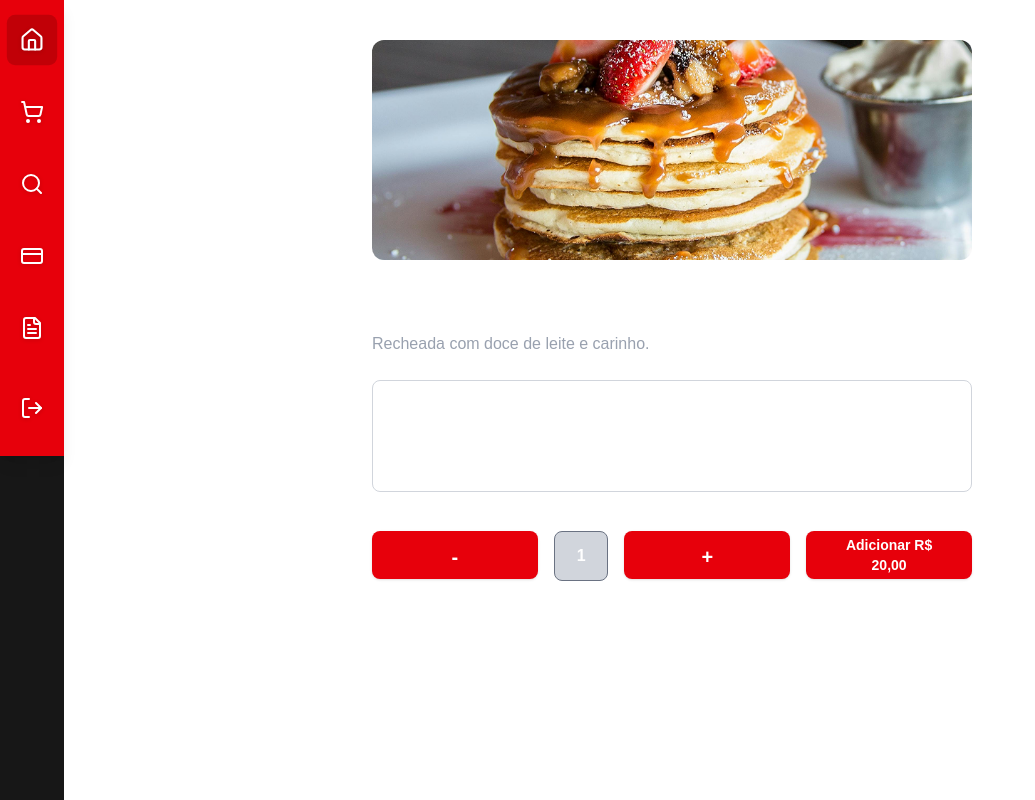
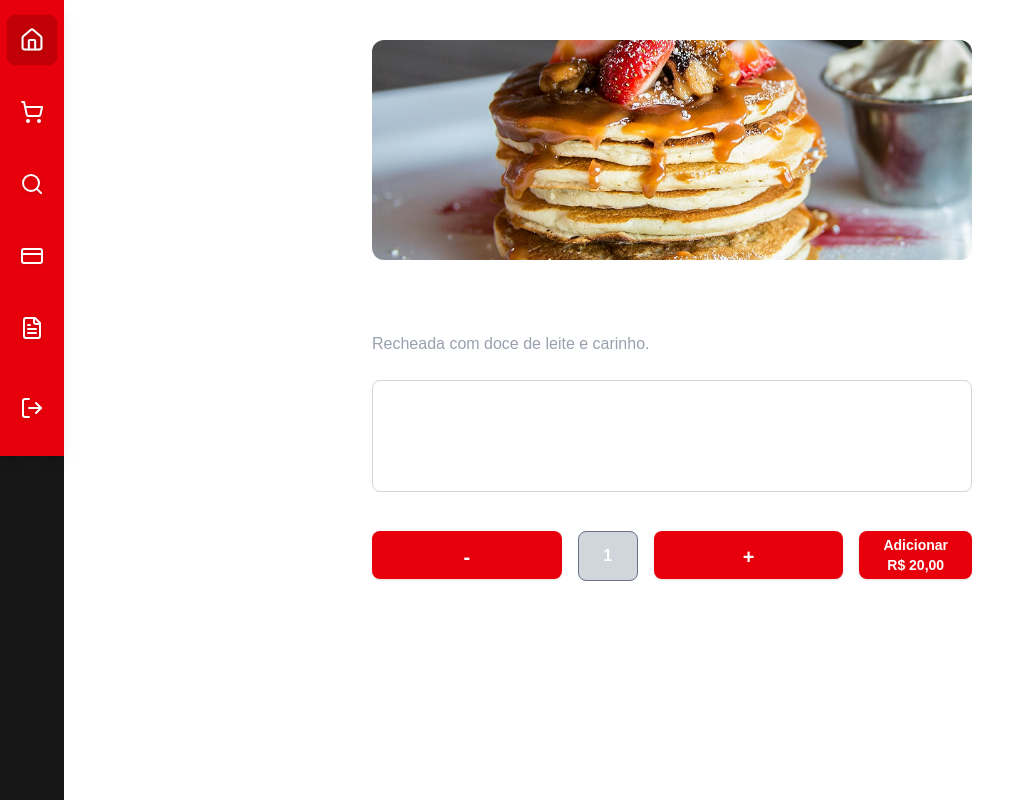
Before and after one commit to dxxiogo/express-seat-delivery-app, a Next.js app: page /item/1 in a window 1280 px wide. Shown: the whole page, without its empty margins (0-1035 px from the left). Built offline with nearby package versions, Linux system fonts and the light colour scheme.

Commit message:
adcionando redirecionamento no botao do item

```diff
--- a/src/app/(item)/item/[id]/page.tsx
+++ b/src/app/(item)/item/[id]/page.tsx
@@ -1,5 +1,6 @@
 import Sidebar from "@/components/sidebar";
 import FilledButton from "@/components/filled-button";
+import Link from "next/link";
 
 export default function Item() {
   return (
@@ -40,12 +41,15 @@ export default function Item() {
             >
               +
             </FilledButton>
+
+            <Link href="/restaurant/1" >
             <FilledButton
               colorClass="bg-red-600 hover:bg-red-700 text-white"
               className="w-56 h-12 text-lg font-semibold cursor-pointer pt-1"
             >
               Adicionar R$ 20,00
             </FilledButton>
+            </Link>
             </div>
           </div>
         </div>
```
